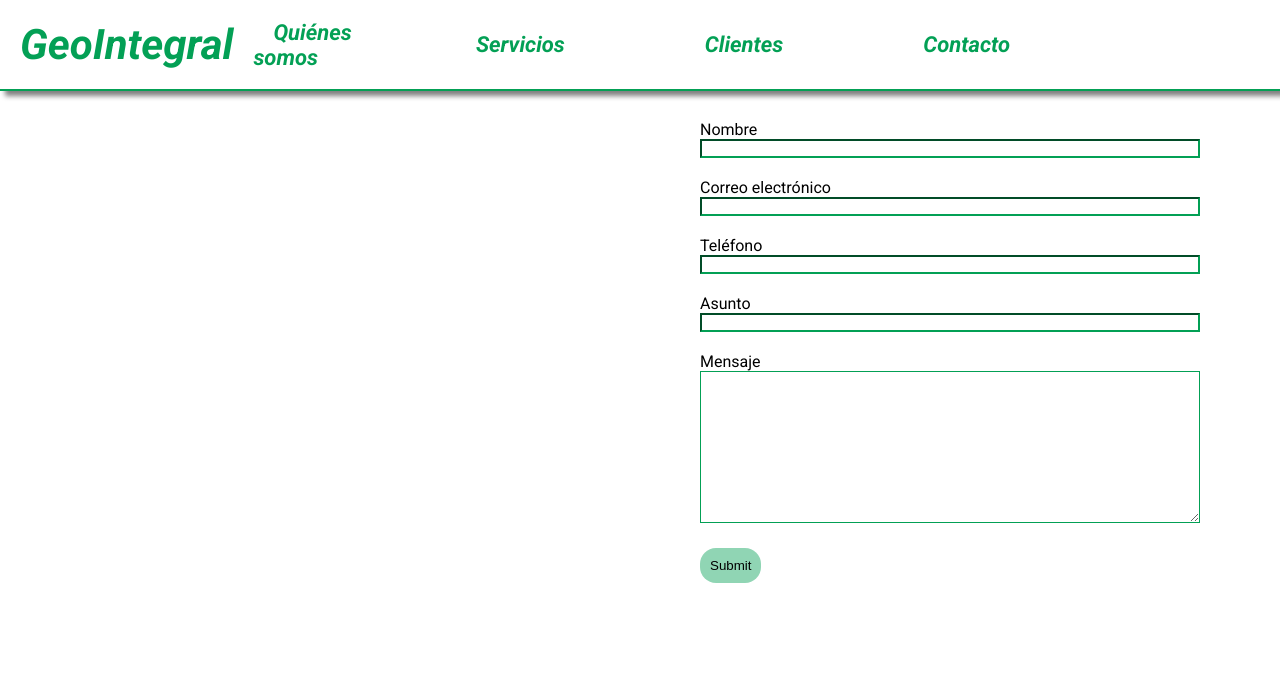
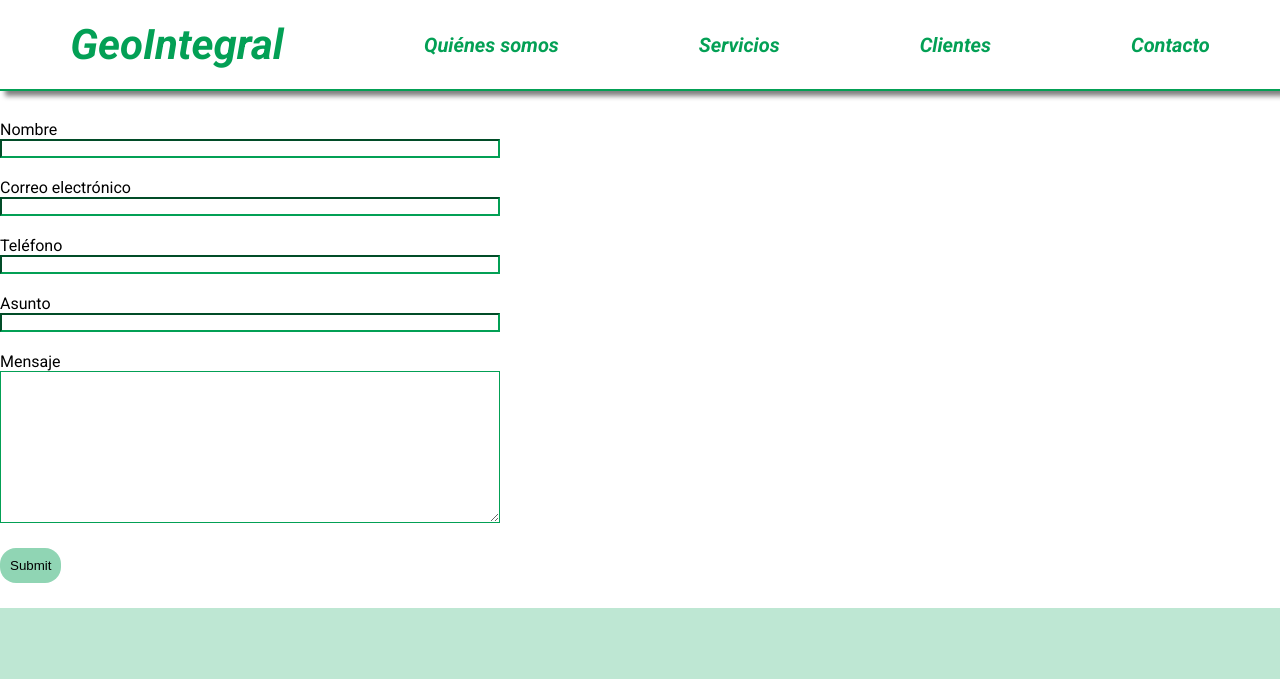
Before and after one commit to nicofacetti/GeoIntegral, a plain HTML site: page pages/contacto.html in a window 1280 px wide. Shown: the top 679 px of the page. Drawn offline with Linux system fonts and the light colour scheme.

Commit message:
modificaciones en navbar y form

```diff
--- a/css/styles.css
+++ b/css/styles.css
@@ -11,14 +11,16 @@ body {
 .navbar{
     display: flex;
     flex-direction: row;
+    justify-content: space-around;
     align-items: center;
     gap: 100px;
-    margin-right: 250px;
+
 }
 
 header {
     display: flex; flex-direction: row;
-    align-items: center; justify-content: space-between;
+    align-items: center;
+    justify-content: space-around;
     border-bottom: 2px solid #03A055;
     margin-bottom: 20px;
     position: fixed; top: 0; width: 100%;
@@ -45,7 +47,7 @@ header a {
 }
 
 .navbar li a{
-    color:#03A055; font-size: 22px;
+    color:#03A055; font-size: 20px;
     font-weight: light;
 }
 
@@ -261,7 +263,7 @@ form{
     flex-direction: column;
     flex-shrink: unset;
     width: 500px;
-    margin: 0 200px 200px 700px
+    justify-content: flex-start;
 }
 
 form label{
```
